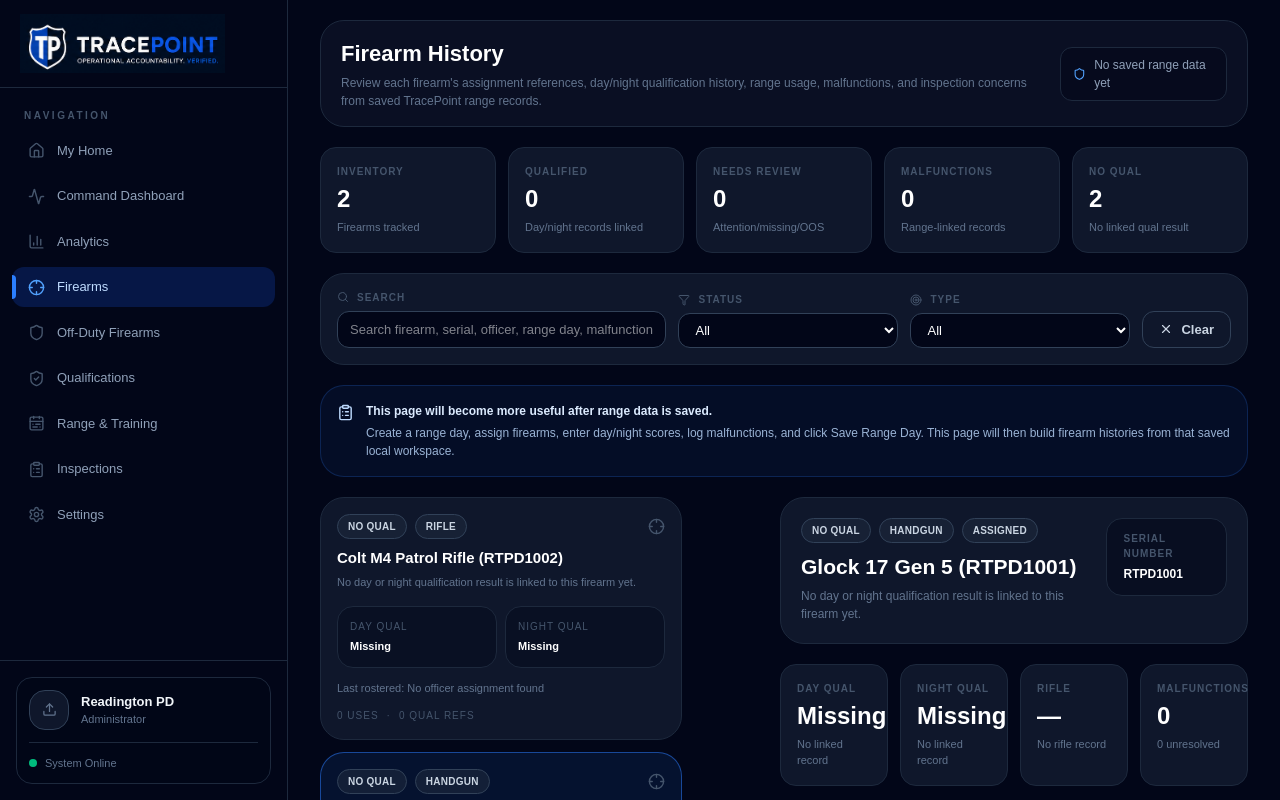
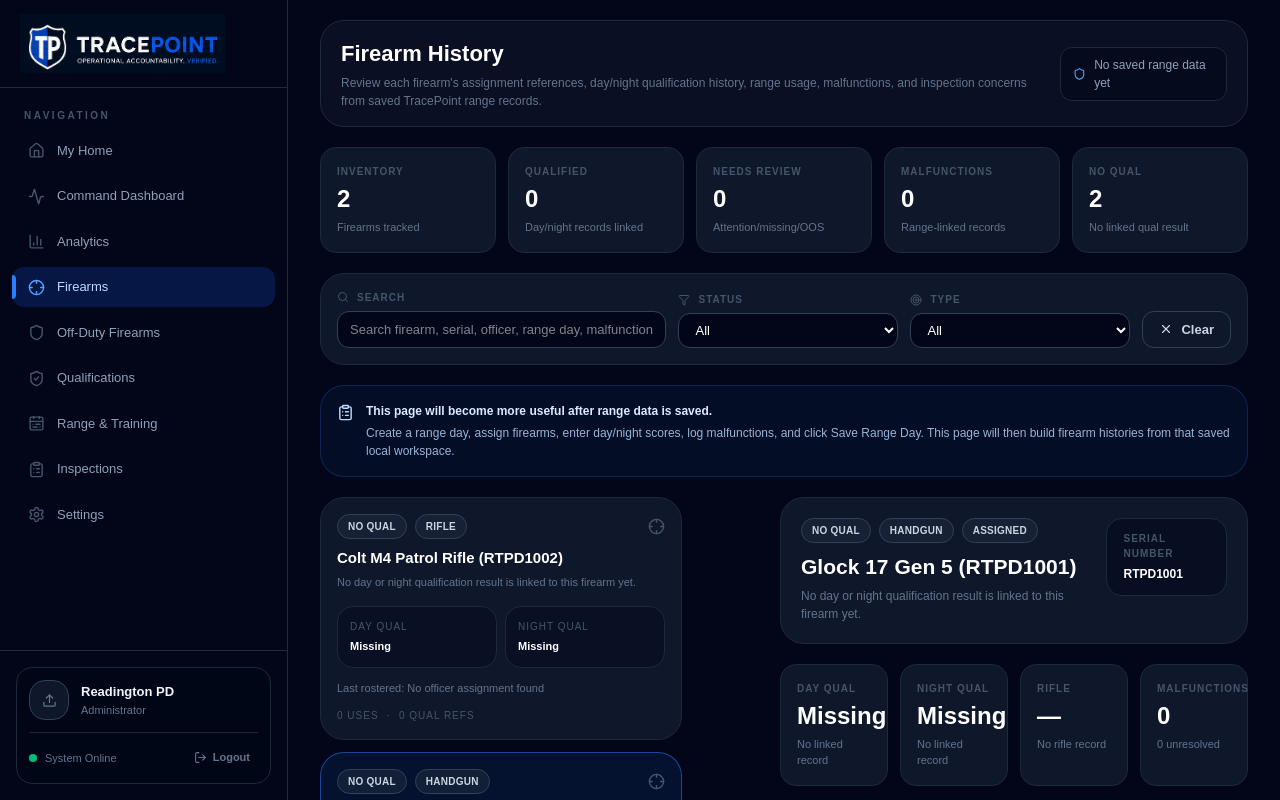
Before and after one commit to jphares65/tracepoint, a Next.js app: page /firearms in a window 1280 px wide. Shown: the top 800 px of the page. Built offline with nearby package versions, Linux system fonts and the light colour scheme.

Commit message:
Personalize user home and add logout

```diff
--- a/src/app/components/TracePointShell.tsx
+++ b/src/app/components/TracePointShell.tsx
@@ -11,6 +11,7 @@ import {
   ClipboardList,
   Crosshair,
   House,
+  LogOut,
   Menu,
   Settings,
   Shield,
@@ -146,9 +147,22 @@ function AgencyCard() {
           </div>
         </div>
 
-        <div className="mt-3 flex items-center gap-2 border-t border-slate-800 pt-3 text-[11px] text-slate-500">
-          <span className="h-2 w-2 rounded-full bg-emerald-500" />
-          System Online
+        <div className="mt-3 flex items-center justify-between gap-3 border-t border-slate-800 pt-3">
+          <div className="flex items-center gap-2 text-[11px] text-slate-500">
+            <span className="h-2 w-2 rounded-full bg-emerald-500" />
+            System Online
+          </div>
+
+          <form action="/auth/signout" method="post">
+            <button
+              type="submit"
+              title="Sign out of TracePoint"
+              className="inline-flex items-center gap-1.5 rounded-lg px-2 py-1 text-[11px] font-semibold text-slate-500 transition hover:bg-slate-900 hover:text-red-300"
+            >
+              <LogOut size={13} />
+              Logout
+            </button>
+          </form>
         </div>
       </div>
     </div>
```
